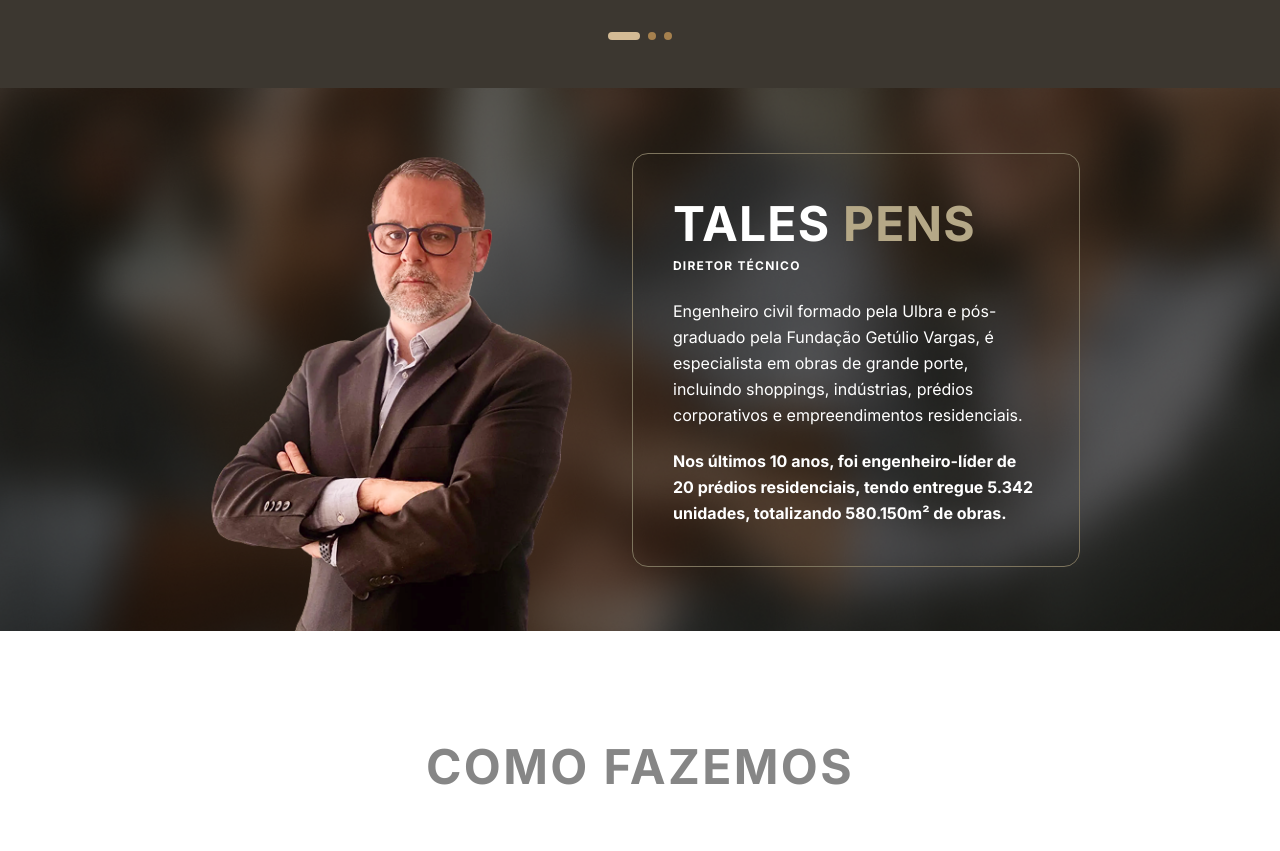
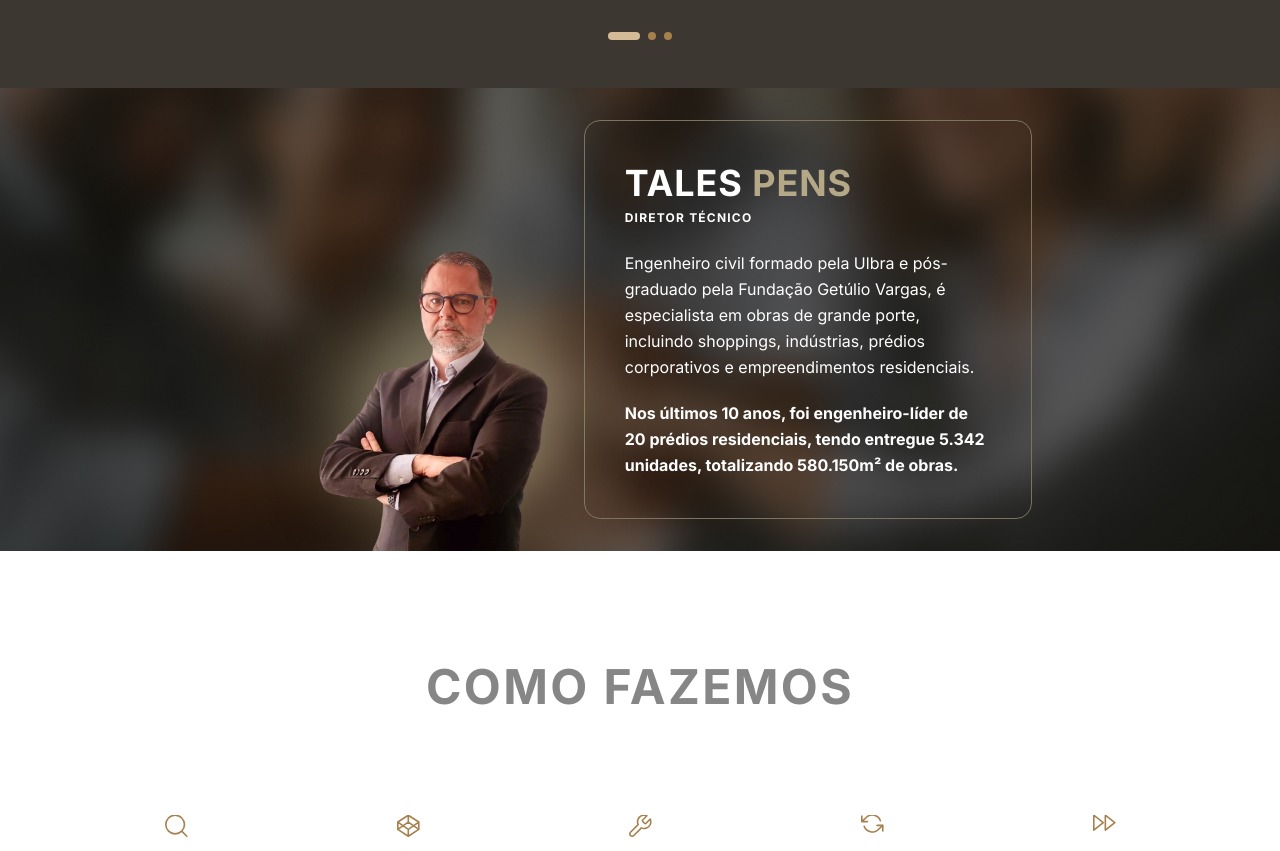
Before and after one commit to nodgear/vertis-landing, a Next.js app: page /about in a window 1280 px wide. Shown: the part 2040-2891 px from the top of the page. Built offline with nearby package versions, Linux system fonts and the light colour scheme.

Commit message:
fix: glow behind person in team

```diff
--- a/src/app/page.tsx
+++ b/src/app/page.tsx
@@ -10,7 +10,7 @@ import Footer from "@/components/Footer";
 import SmoothScroll from "@/components/SmoothScroll";
 import { motion, useScroll, useTransform } from "motion/react";
 import { useRef } from "react";
-import Araparica from "@/components/Araparica";
+import Itaparica from "@/components/Itaparica";
 
 export default function Home() {
   const heroRef = useRef(null);
@@ -31,7 +31,7 @@ export default function Home() {
         <motion.div style={{ marginTop }} className="relative w-full">
           <AboutUs2 />
           <Facility />
-          <Araparica />
+          <Itaparica />
           {/* <BestResort  /> */}
           <AboutUs />
           <ContactUs />
--- a/src/components/Araparica.tsx
+++ b/src/components/Itaparica.tsx
@@ -19,7 +19,7 @@ function CityIcon() {
   );
 }
 
-export default function Araparica() {
+export default function Itaparica() {
   return (
     <div className="flex flex-col justify-center items-center gap-11 bg-[url(/itaparica_bg.png)] bg-no-repeat bg-center h-[80svh] md:h-[75svh] text-white">
       <div className="bg-[#A3BF35] px-4 py-1 rounded-full font-bold text-xs uppercase">
--- a/src/components/TeamSection.tsx
+++ b/src/components/TeamSection.tsx
@@ -12,17 +12,14 @@ export default function TeamSection() {
         <div className="flex md:flex-row flex-col justify-center items-center gap-8 md:gap-12">
           {/* Person photo */}
           <motion.div
-            initial={{ opacity: 0, x: -30 }}
-            whileInView={{ opacity: 1, x: 0 }}
-            viewport={{ once: true, amount: 0.3 }}
+            initial={{ opacity: 0, filter: "blur(3px)" }}
+            whileInView={{ opacity: 1, filter: "blur(0)" }}
+            viewport={{ once: true, amount: 0.4 }}
             transition={{ duration: 0.9, ease: "easeOut" }}
-            className="flex-shrink-0 w-64 md:w-80 lg:w-96"
+            className="flex-shrink-0 mt-auto -mr-[10%] w-1/3"
           >
-            <Image
+            <img
               src="/team_talespen.png"
-              alt="Tales Pens"
-              width={400}
-              height={500}
               className="w-full h-auto object-bottom object-contain"
             />
           </motion.div>
@@ -33,10 +30,10 @@ export default function TeamSection() {
             whileInView={{ opacity: 1, y: 0 }}
             viewport={{ once: true, amount: 0.3 }}
             transition={{ duration: 0.7, delay: 0.2, ease: "easeOut" }}
-            className="flex-1 mb-8 p-8 md:p-10 border border-[#7D745D] rounded-2xl max-w-md"
+            className="flex-1 mb-8 p-12 md:p-10 border border-[#7D745D] rounded-2xl max-w-md"
           >
             {/* Name */}
-            <h2 className="mb-1 font-bold text-white text-4xl md:text-5xl uppercase leading-tight tracking-wide">
+            <h2 className="mb-1 font-bold text-white text-4xl md:text-4xl uppercase leading-tight tracking-wide">
               TALES <span style={{ color: "#b5a887" }}>PENS</span>
             </h2>
 
```
Also changed, not shown: public/team_talespen.png, public/team_talespen2.png (added).
